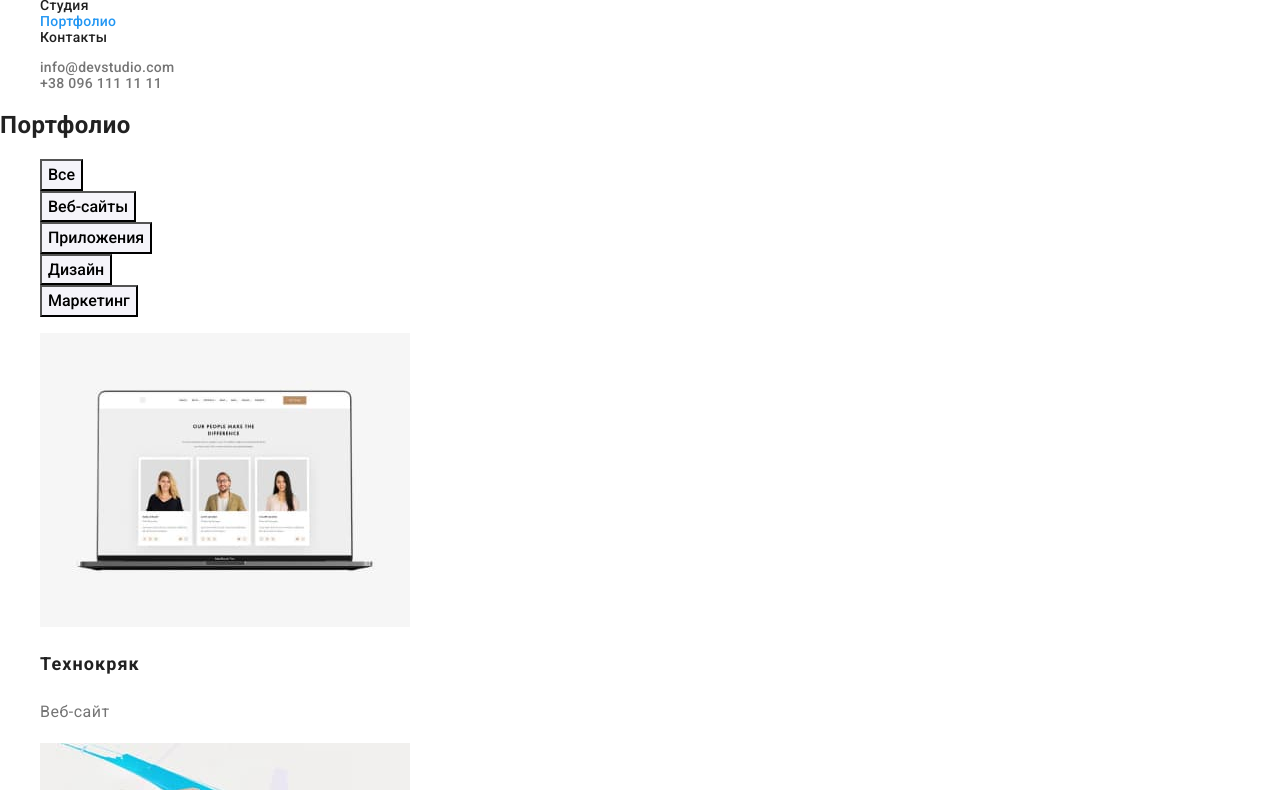
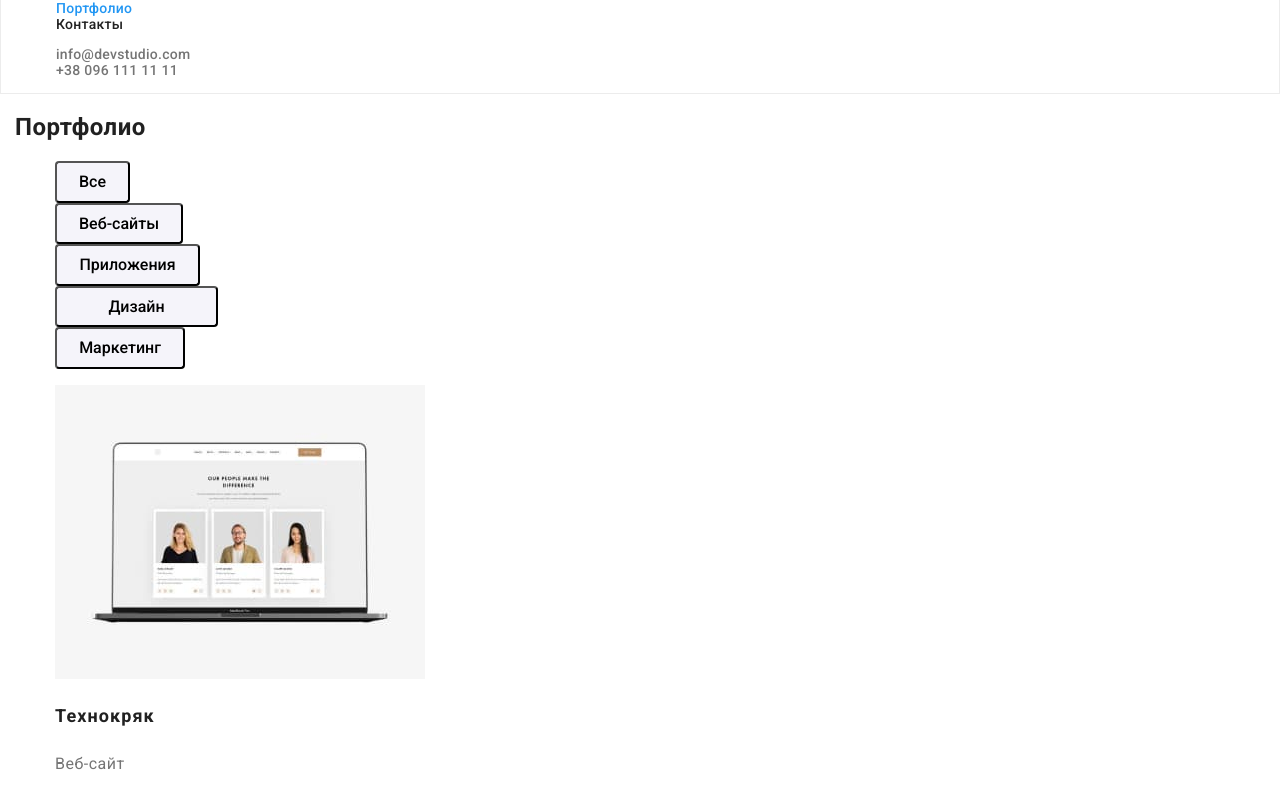
Before and after one commit to AlexIaInder/goit-markup-hw-03, a plain HTML site: page portfolio.html in a window 1280 px wide. Shown: the part 47-837 px from the top of the page. Drawn offline with nearby package versions, Linux system fonts and the light colour scheme.

Commit message:
update all

```diff
--- a/css/styles.css
+++ b/css/styles.css
@@ -7,6 +7,7 @@
   --item-contact:#757575;
   --part-of-logo: #000000;
   --secondary-button-color:#F5F4FA;
+  --border-color-head:#ECECEC;
 }
 
 body {
@@ -14,6 +15,21 @@ body {
   color: var(--primary-text-color);
   font-family: Roboto, sans-serif;
   letter-spacing: 0.03em;
+}
+.container {
+  width: 1200px;
+  padding-left: 15px;
+  padding-right: 15px;
+}
+/* h1,
+h2,
+h3,
+p,
+ul {
+margin-top: 0;
+margin-bottom: 0; } */
+header {
+  border: 1px solid var(--border-color-head);
 }
 /* logo */
 .logo {
@@ -36,6 +52,7 @@ body {
 }
 .list {
   list-style: none;
+  margin-top: 0;
 }
 /* site-nav */
 .site-nav {
@@ -76,7 +93,11 @@ body {
   color: var(--item-contact);
 }
 /* Hero */
+
 .hero-title {
+  margin-top: 0;
+  margin-bottom: 30px;
+
   color: var(--primary-bg-color);
     font-weight: 900;
     font-size: 44px;
@@ -87,12 +108,21 @@ body {
 }
 .hero {
   background-color: var(--block-background-color);
+  text-align: center;
+}
+.section {
+  padding: 94px 94px;
 }
 .subtitle {
     font-weight: 700;
     font-size: 14px;
     line-height: 1.14;
     text-transform: uppercase;
+}
+.opacity {
+  opacity: 0;
+  margin-top: 0;
+  margin-bottom: 0;
 }
 /* item */
 .item {
@@ -149,10 +179,16 @@ body {
 
 /* Button */
 button {
+  border-radius: 4px;
+text-align: center;
+
   font-family: inherit;
   cursor: pointer;
 }
 .button-general {
+  padding: 10px 32px;
+  min-width: 200px;
+
   color: var(--primary-bg-color);
   background-color:var(--accent-color);
   font-weight: 700;
@@ -163,6 +199,8 @@ button {
 }
 /* other button */
 .secondary-button {
+  padding: 6px 22px;
+
   background-color: var(--secondary-button-color);
   font-weight: 500;
   font-size: 16px;
@@ -173,6 +211,23 @@ button {
   background-color: var(--accent-color);
   color: var(--primary-bg-color);
 }
+.button-all {
+min-width: 73px;
+}
+.button-web {
+min-width: 128px;
+}
+.button-app {
+min-width: 145px;
+}
+.button-dis {
+min-width: 163px;
+}
+.button-marketing {
+  min-width: 130px;
+}
+
+
 /* section portfolio */
 .item-portfolio {
   font-weight: 700;
--- a/portfolio.html
+++ b/portfolio.html
@@ -12,6 +12,7 @@
 <body>
   <!-- Шапка -->
    <header>
+     <div class="container">
       <nav>
         <a href="./index.html" class="logo"><span class="logo-part">Web</span>Studio</a>
         <ul class="site-nav list">
@@ -24,18 +25,20 @@
         <li><a href="mailto:info@devstudio.com" class="info">info@devstudio.com</a></li>
         <li><a href="tel:+380961111111" class="info">+38 096 111 11 11</a></li>
       </ul>
+      </div>
     </header>
     <!-- Герой -->
     <main>
+      <div class="container">
       <!-- Кнопки портфолио -->
       <section>
       <h1> Портфолио </h1>
       <ul class="list">
-        <li> <button type="button" class="secondary-button">Все</button></li>
-        <li> <button type="button" class="secondary-button">Веб-сайты</button></li>
-        <li> <button type="button" class="secondary-button">Приложения</button></li>
-        <li> <button type="button" class="secondary-button">Дизайн</button></li>
-        <li> <button type="button" class="secondary-button">Маркетинг</button></li>
+        <li> <button type="button" class="secondary-button button-all">Все</button></li>
+        <li> <button type="button" class="secondary-button button-web">Веб-сайты</button></li>
+        <li> <button type="button" class="secondary-button button-app">Приложения</button></li>
+        <li> <button type="button" class="secondary-button button-dis">Дизайн</button></li>
+        <li> <button type="button" class="secondary-button button-marketing">Маркетинг</button></li>
       </ul>
 <!-- Список портфолио -->
   <ul class="list">
@@ -104,15 +107,18 @@
     </li>
   </ul>
 </section>
+</div>
     </main>
     <!--  Подвал -->
    <footer class="footer">
+    <div class="container">
         <a href="./index.html" class="logo"><span class="logo-part">Web</span><span class="logo-low">Studio</span></a>
       <ul class="contact-footer list">
         <li><a href="https://www.google.com.ua/maps/place/%D0%B1%D1%83%D0%BB.+%D0%9B%D0%B5%D1%81%D0%B8+%D0%A3%D0%BA%D1%80%D0%B0%D0%B8%D0%BD%D0%BA%D0%B8,+26,+%D0%9A%D0%B8%D0%B5%D0%B2,+02000/@50.4265807,30.5361971,17z/data=!3m1!4b1!4m5!3m4!1s0x40d4cf0e033ecbe9:0x57a4dffefec77da0!8m2!3d50.4265807!4d30.5383858?hl=ru" target="_blank"  rel="noopener noreferrer" class="map">г. Киев, пр-т Леси Украинки, 26</a></li>
         <li><a href="mailto:info@example.com" class="info-footer">info@example.com</a></li>
         <li><a href="tel:+380961111111" class="info-footer">+38 096 111 11 11</a></li>
       </ul>
+      </div>
     </footer>
   </body>
 </html>
```
Also changed, not shown: index.html (+16 -4 lines).
